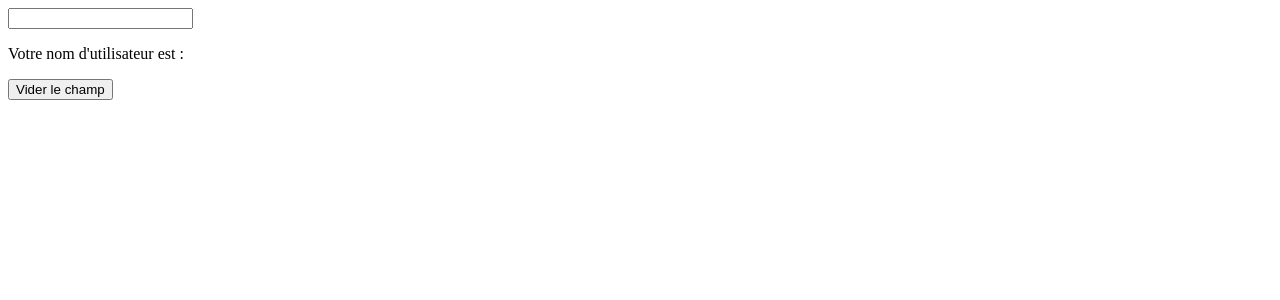
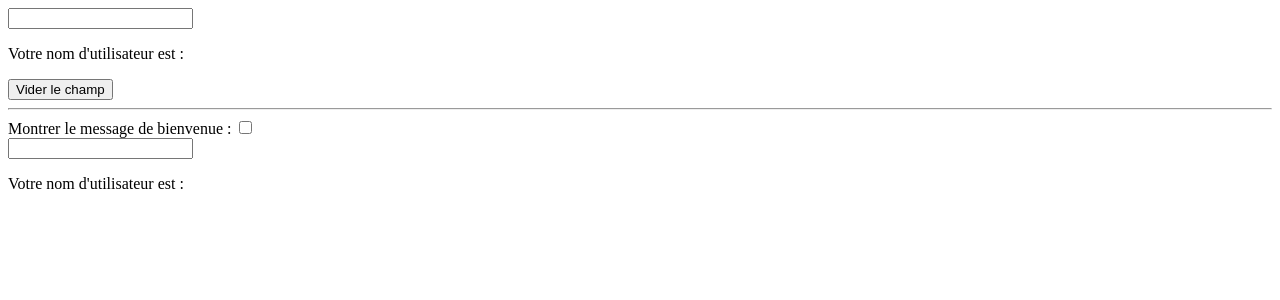
Before and after one commit to EtienneFormation/demonstrationsAngular, an Angular app: page / in a window 1280 px wide. Shown: the top 300 px of the page. Built offline with nearby package versions, Linux system fonts and the light colour scheme.

Commit message:
demo affichage conditionnel

```diff
--- /dev/null
+++ b/src/app/affichage-conditionnel/affichage-conditionnel.component.html
@@ -0,0 +1,17 @@
+
+<label for="showMessage">Montrer le message de bienvenue : </label>
+<input id="showMessage" type="checkbox" [(ngModel)]="showWelcomeMessage"/>
+
+<div *ngIf="showWelcomeMessage">
+  <p>Bienvenue sur ma super application !</p>
+</div>
+
+<br>
+<input [(ngModel)]="username"/>
+
+<p>
+  Votre nom d'utilisateur est :
+  <span [ngStyle]="{
+    'color' : username === 'Administrateur' ? 'red': ''
+  }">{{username}}</span>
+</p>
--- /dev/null
+++ b/src/app/affichage-conditionnel/affichage-conditionnel.component.ts
@@ -0,0 +1,19 @@
+import { Component } from '@angular/core';
+import {FormsModule} from "@angular/forms";
+import {NgIf, NgStyle} from "@angular/common";
+
+@Component({
+  selector: 'app-affichage-conditionnel',
+  standalone: true,
+  imports: [
+    FormsModule,
+    NgIf,
+    NgStyle
+  ],
+  templateUrl: './affichage-conditionnel.component.html',
+  styleUrl: './affichage-conditionnel.component.css'
+})
+export class AffichageConditionnelComponent {
+  showWelcomeMessage = false;
+  username = "";
+}
--- a/src/app/app.component.html
+++ b/src/app/app.component.html
@@ -1 +1,3 @@
 <app-unptinom />
+<hr>
+<app-affichage-conditionnel/>
--- a/src/app/app.component.ts
+++ b/src/app/app.component.ts
@@ -1,11 +1,12 @@
 import { Component } from '@angular/core';
 import { RouterOutlet } from '@angular/router';
 import {UnptinomComponent} from "./unptinom/unptinom.component";
+import {AffichageConditionnelComponent} from "./affichage-conditionnel/affichage-conditionnel.component";
 
 @Component({
   selector: 'app-root',
   standalone: true,
-  imports: [RouterOutlet, UnptinomComponent],
+  imports: [RouterOutlet, UnptinomComponent, AffichageConditionnelComponent],
   templateUrl: './app.component.html',
   styleUrl: './app.component.css'
 })
```
Also changed, not shown: src/app/affichage-conditionnel/affichage-conditionnel.component.css (added).
